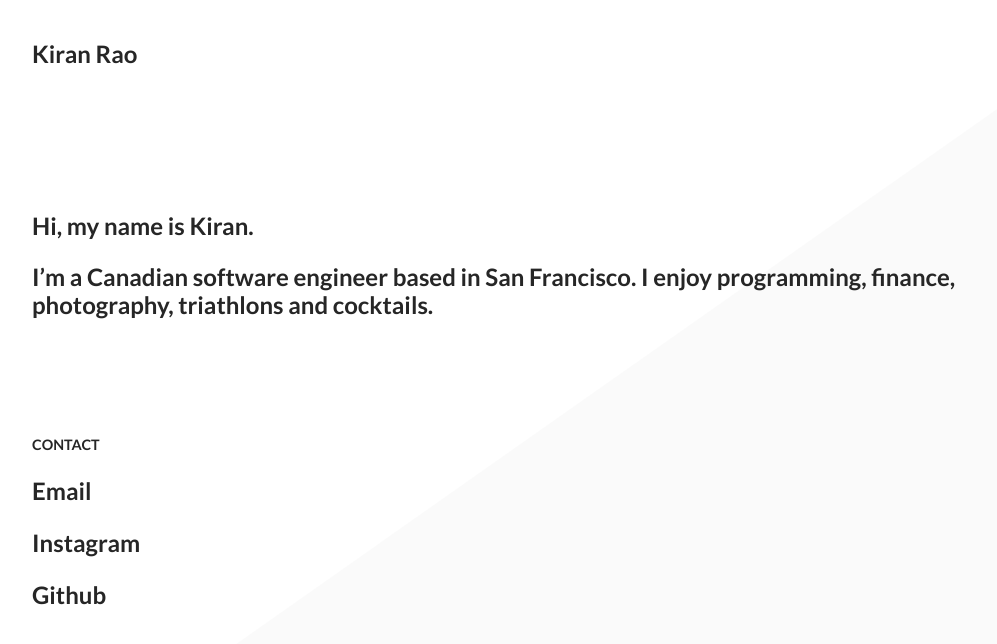
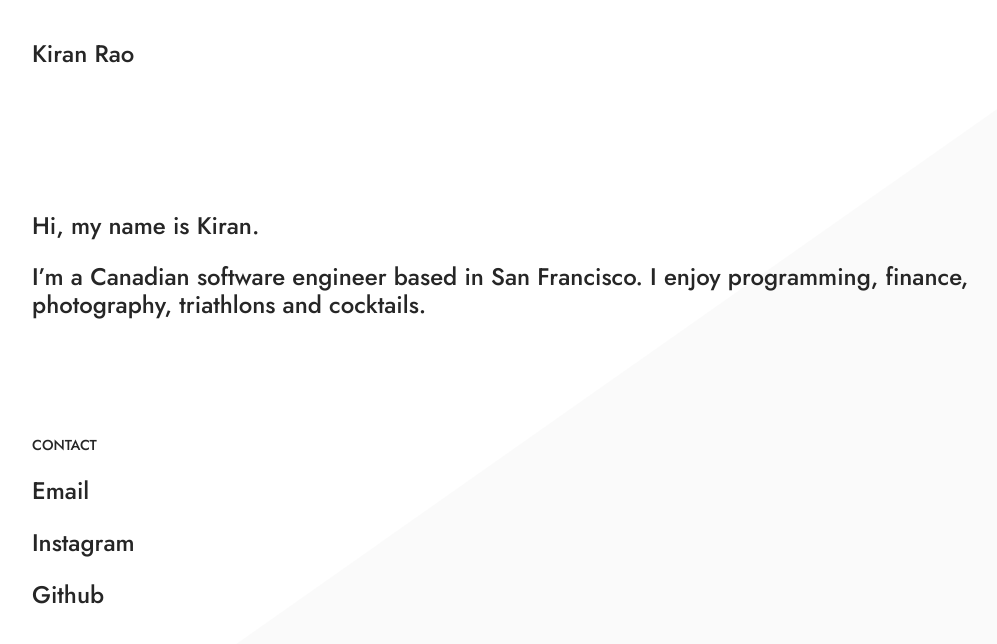
Before and after one commit to Kiran-Rao/kiran-rao.github.io, a Jekyll site: the page built from index.md, in a window 1280 px wide. Shown: the top 644 px of the page, without its empty margins (128-1125 px from the left). Built offline with Jekyll 4.4.1, drawn with Linux system fonts in a browser that asks for light colours.

Commit message:
Change font to Jost:500

```diff
--- a/_includes/head.html
+++ b/_includes/head.html
@@ -8,6 +8,6 @@
   <meta name="author" content="{{ site.author }}">
   <meta name="copyright" content="&copy; {{ site.name }}{{ site.author }} {{ site.time | date: '%Y' }}">
 
-  <link href="https://fonts.googleapis.com/css?family=Lato:700" rel="stylesheet" async>
+  <link href="https://fonts.googleapis.com/css?family=Jost:500" rel="stylesheet" async>
   <link rel="stylesheet" href="{{ "/css/main.css" | prepend: site.baseurl }}">
 </head>
--- a/css/main.scss
+++ b/css/main.scss
@@ -6,7 +6,7 @@
 
 body {
   margin: 0;
-  font-family: Lato, Helvetica, sans-serif;
+  font-family: Jost, Helvetica, sans-serif;
   background-color: #fafafa;
   color: #262626;
   -webkit-font-smoothing: antialiased;
@@ -19,24 +19,26 @@ header {
 
 h1 {
   font-size: 1em;
-  font-weight: bold;
+  font-weight: 500
 }
 
 h2 {
   font-size: 0.60em;
+  font-weight: 500;
   margin-bottom: 0;
   text-transform: uppercase;
 }
 
 h3 {
   font-size: 0.60em;
+  font-weight: 500;
   margin-bottom: 0;
   text-transform: uppercase;
 }
 
 p {
   font-size: 1em;
-  font-weight: bold;
+  font-weight: 500;
 }
 
 @media only screen and (min-width: 45em){
```
